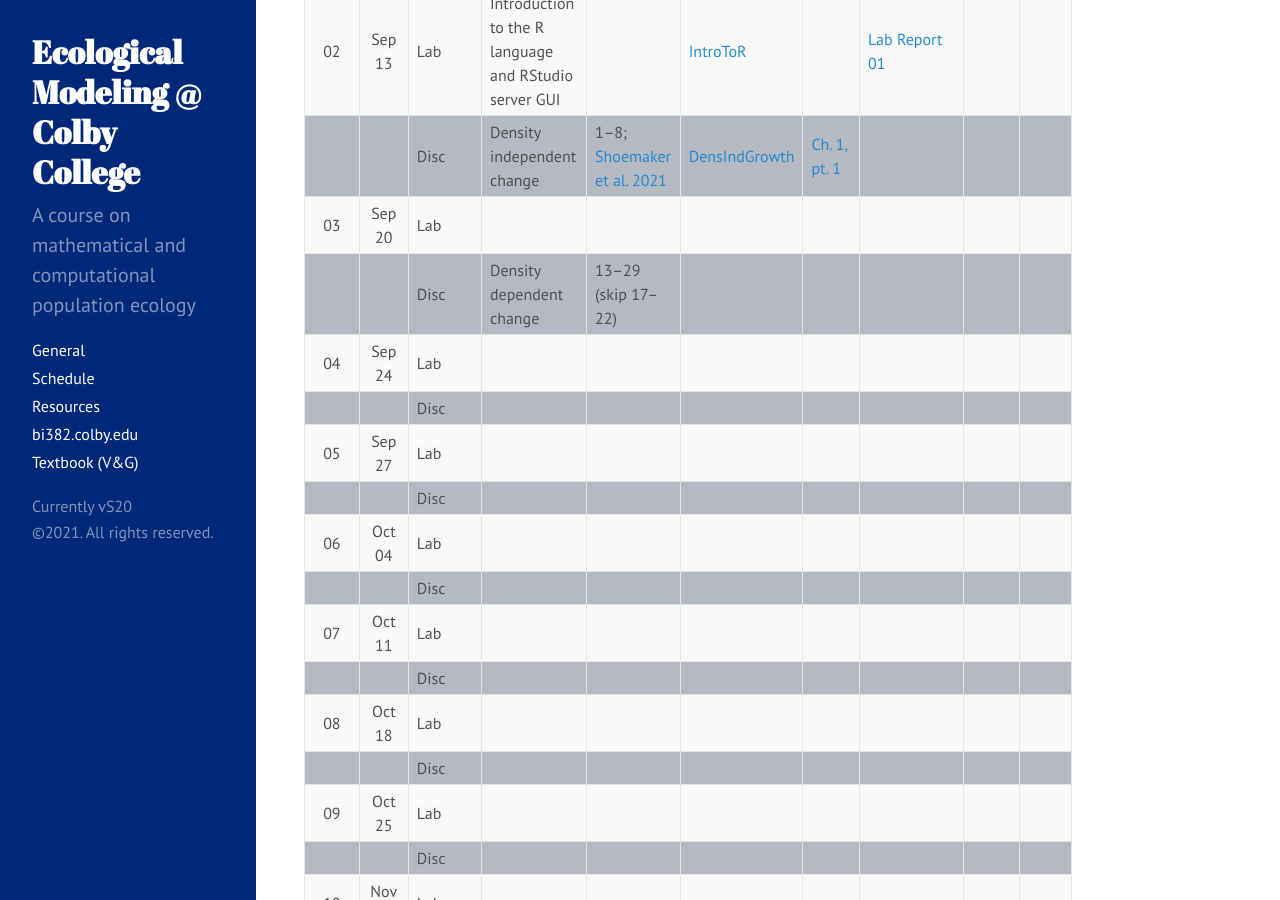
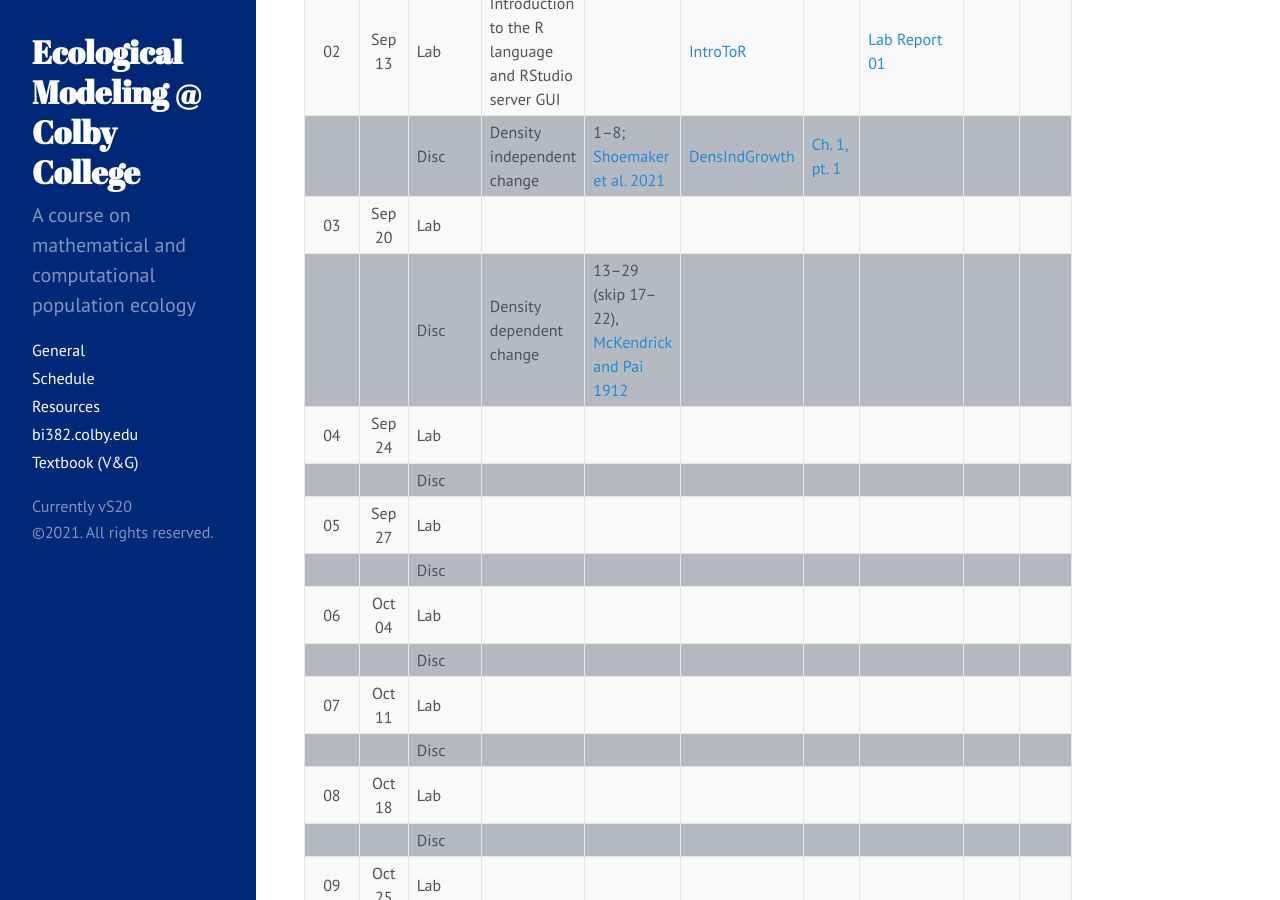
Before and after one commit to ColbyEcology/colbyecology.github.io, a Jekyll site: the page built from Schedule.md, in a window 1280 px wide and 900 px high, scrolled down 363 px. Built offline with Jekyll 4.4.1, drawn with Linux system fonts in a browser that asks for light colours.

Commit message:
mckendrick and pai

```diff
--- a/Schedule.md
+++ b/Schedule.md
@@ -34,7 +34,7 @@ title: "Schedule"
 | 02   | Sep 13 |   Lab   | Introduction to the R language and RStudio server GUI                   |                                                                                                                        | [IntroToR](../Presentations/Labs/Lab01_IntroToR.html)                        |                                                                                         | [Lab Report 01](../Assignments/LabReports/LabReport_1.html) |                                                      |                                             |
 |      |        |  Disc   | Density independent change                                              | 1–8; [Shoemaker et al. 2021](https://esajournals.onlinelibrary.wiley.com/doi/10.1002/ecs2.3701#.YSfFZPgswbs.twitter)   | [DensIndGrowth](../Presentations/Discussions/Wk02Models-DensIndGrowth.html)  | [Ch. 1, pt. 1](../Assignments/LectureProblemSets/Ch01p1_ProblemNotes.html)              |                                                             |                                                      |                                             |
 | 03   | Sep 20 |   Lab   |                                                                         |                                                                                                                        |                                                                              |                                                                                         |                                                             |                                                      |                                             |
-|      |        |  Disc   | Density dependent change                                                | 13–29 (skip 17–22)                                                                                                     |                                                                              |                                                                                         |                                                             |                                                      |                                             |
+|      |        |  Disc   | Density dependent change                                                | 13–29 (skip 17–22), [McKendrick and Pai 1912](https://zenodo.org/record/1543653/files/article.pdf)                     |                                                                              |                                                                                         |                                                             |                                                      |                                             |
 | 04   | Sep 24 |   Lab   |                                                                         |                                                                                                                        |                                                                              |                                                                                         |                                                             |                                                      |                                             |
 |      |        |  Disc   |                                                                         |                                                                                                                        |                                                                              |                                                                                         |                                                             |                                                      |                                             |
 | 05   | Sep 27 |   Lab   |                                                                         |                                                                                                                        |                                                                              |                                                                                         |                                                             |                                                      |                                             |
```
